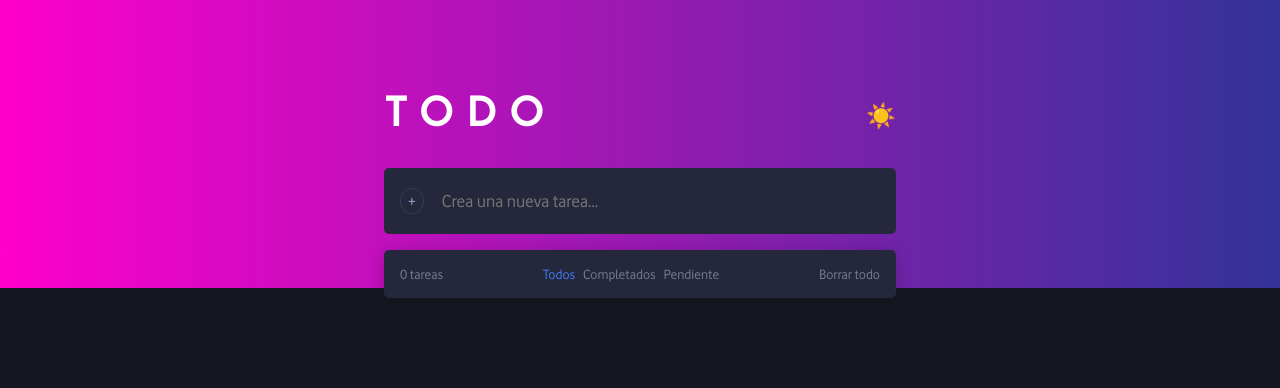
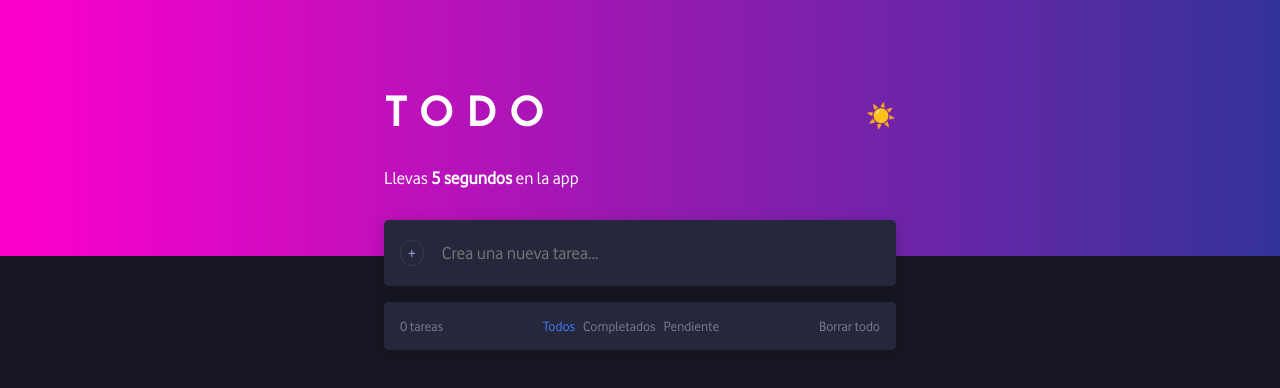
Before and after one commit to elpatronaco/formacion-hooks, a React (Vite) app: page / in a window 1280 px wide. Shown: the top 388 px of the page. Built offline with nearby package versions, Linux system fonts and the light colour scheme.

Commit message:
add counter

```diff
--- a/src/App.css
+++ b/src/App.css
@@ -1,6 +1,6 @@
 .app {
 	background: var(--clr-page-bg) var(--gradient-bg) no-repeat 0% 0% / 100vw
-		18rem;
+		16rem;
 	min-height: 100vh;
 	padding: 0 1rem 1rem 1rem;
 }
--- a/src/App.jsx
+++ b/src/App.jsx
@@ -1,5 +1,6 @@
 import { useCallback, useEffect, useMemo, useRef, useState } from 'react'
 import Header from './header'
+import Counter from './counter'
 import Input from './input'
 import Item from './item'
 import './app.css'
@@ -103,8 +104,9 @@ export default function App() {
 		<div className={`app flex justify-center ${isLight ? 'light' : ''}`}>
 			<div className="container flex column">
 				<Header />
+				<Counter />
 				<main className="flex column">
-					<div className="card input-card flex">
+					<div className="flex card input-card shadow">
 						<div className="btn-container flex justify-center">
 							<button className="btn" onClick={add}>
 								+
--- /dev/null
+++ b/src/counter.css
@@ -0,0 +1,5 @@
+.counter-container > span {
+    width: fit-content;
+    font-size: large;
+    color: var(--heading-color);
+}
--- /dev/null
+++ b/src/counter.jsx
@@ -0,0 +1,22 @@
+import { useEffect, useState } from 'react'
+import './counter.css'
+
+export default function Counter() {
+	const [count, setCount] = useState(0)
+
+	useEffect(() => {
+		const interval = setInterval(() => {
+			setCount((count) => count + 1)
+		}, 1000)
+
+		return () => clearInterval(interval)
+	}, [])
+
+	return (
+		<div className="flex counter-container">
+			<span>
+				Llevas <b>{count} segundos</b> en la app
+			</span>
+		</div>
+	)
+}
```
